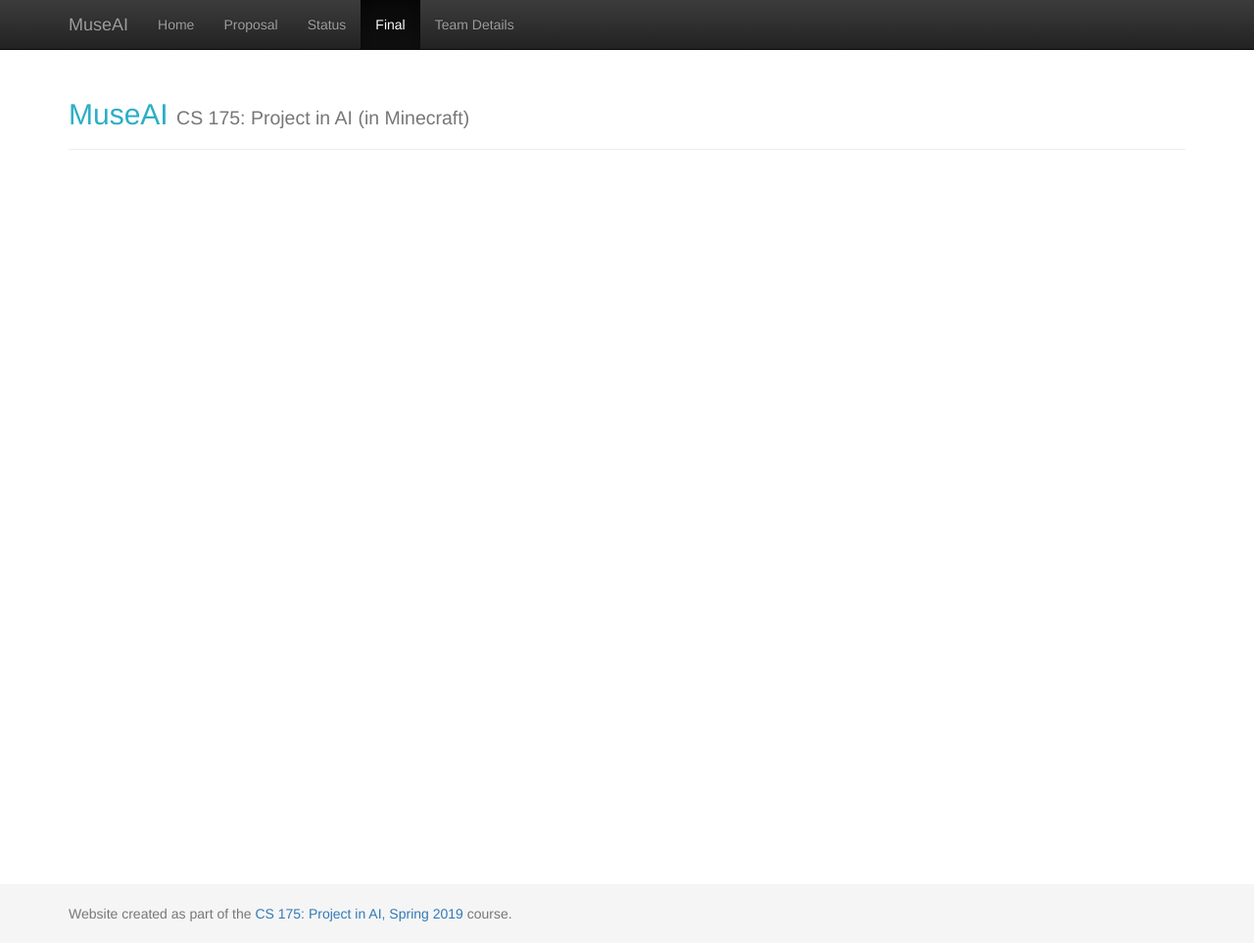
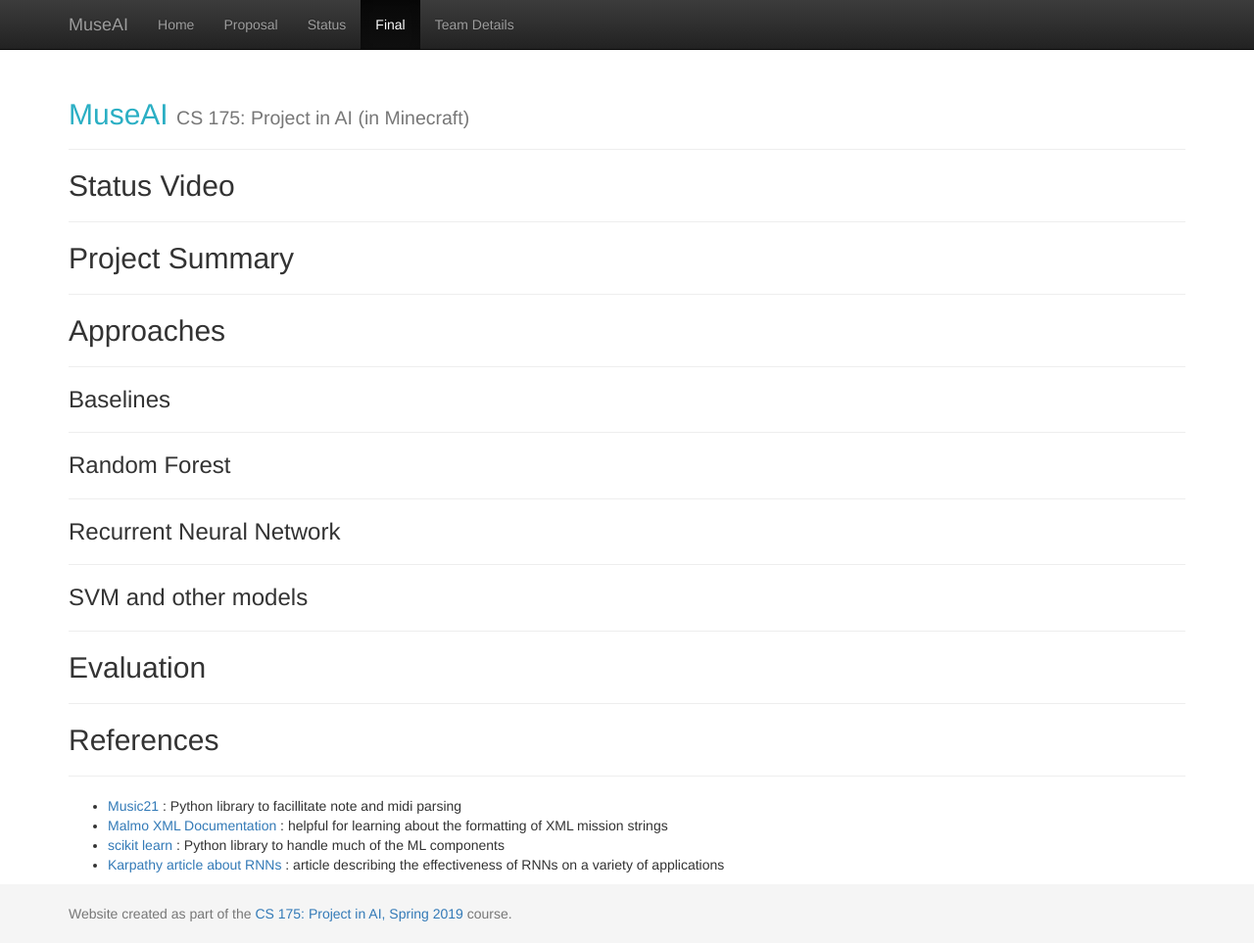
Before and after one commit to DylanAgiman/MuseAI, a Jekyll site: the page built from docs/final.md, in a window 1280 px wide and 963 px high. Shown: the whole window at 98% size. Built offline with Jekyll 4.4.1, drawn with Linux system fonts in a browser that asks for light colours.

Commit message:
Made basic skeleton

```diff
--- a/docs/final.md
+++ b/docs/final.md
@@ -2,3 +2,36 @@
 layout: default
 title:  Final Report
 ---
+
+## Status Video
+------------------
+
+
+## Project Summary
+------------------
+
+
+## Approaches
+-------------
+
+### Baselines
+-------------
+
+### Random Forest
+-----------------
+
+### Recurrent Neural Network
+----------------------------
+
+### SVM and other models
+------------------------
+
+## Evaluation
+-------------
+
+## References
+-----------------
+- [Music21](https://web.mit.edu/music21/) : Python library to facillitate note and midi parsing
+- [Malmo XML Documentation](https://microsoft.github.io/malmo/0.30.0/Schemas/Types.html) : helpful for learning about the formatting of XML mission strings
+- [scikit learn](https://scikit-learn.org/stable/) : Python library to handle much of the ML components
+- [Karpathy article about RNNs](http://karpathy.github.io/2015/05/21/rnn-effectiveness/) : article describing the effectiveness of RNNs on a variety of applications
```
